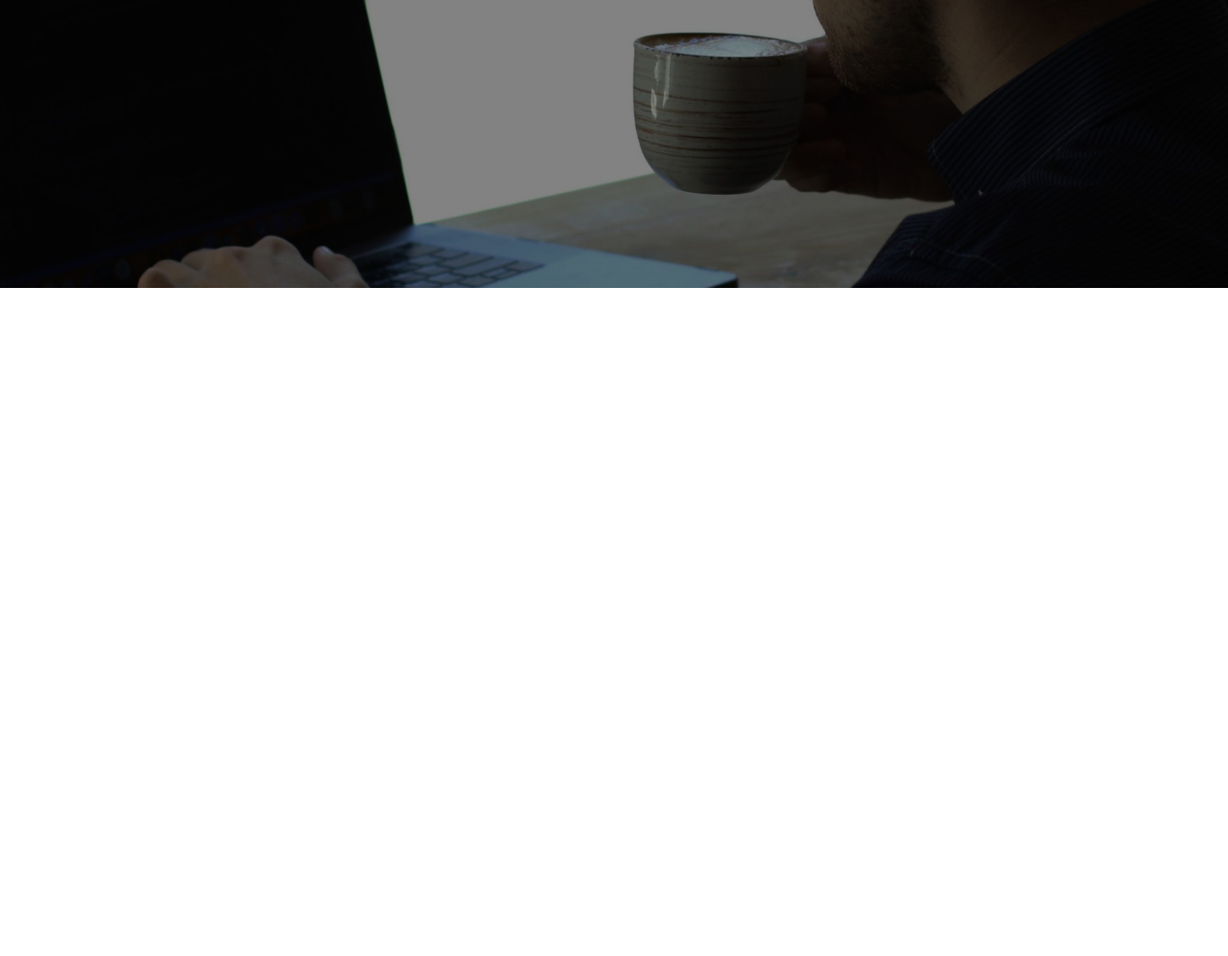
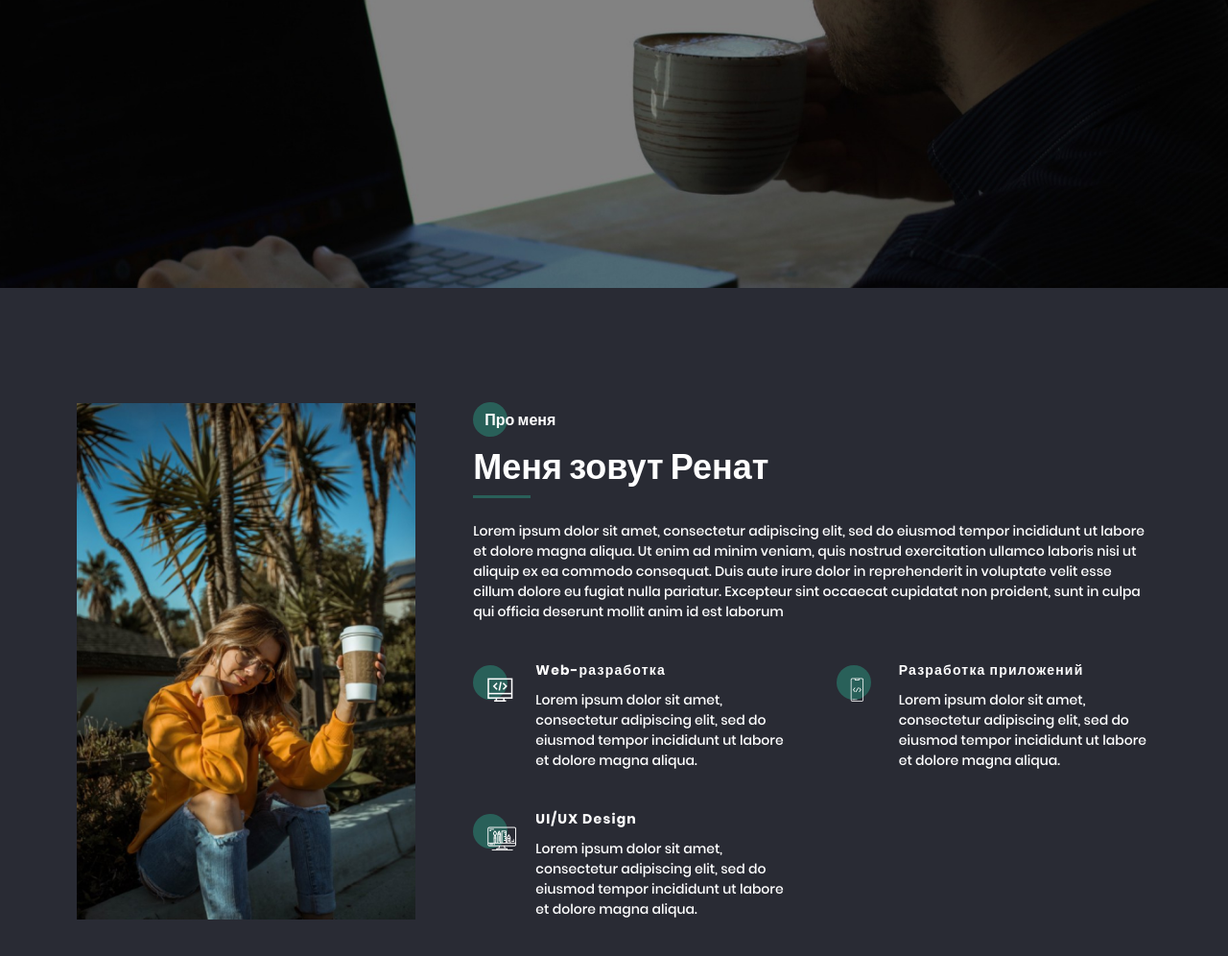
Before and after one commit to mudaston/Portfolio, a website: page src/index.html in a window 1280 px wide. Shown: the part 500-1496 px from the top of the page at 96% size. Before the commit the page ends 800 px from the top, so only its background shows below. Drawn offline with nearby package versions, Linux system fonts and the light colour scheme; files that its build step writes are made by us from their sources; files whose address does not match are found by name.

Commit message:
Completed section 'About'

```diff
--- a/src/index.html
+++ b/src/index.html
@@ -6,7 +6,6 @@
 		  content="width=device-width, user-scalable=no, initial-scale=1.0, maximum-scale=1.0, minimum-scale=1.0">
 	<meta http-equiv="X-UA-Compatible" content="ie=edge">
 	<link rel="stylesheet" href="css/style.min.css">
-	<script async src="js/app.js"></script>
 	<title>Portfolio</title>
 </head>
 <body>
@@ -68,9 +67,9 @@
 
 	<section class="promo">
 		<div class="container">
-			<div class="promo__about about">
-				<div class="about__title promo__title">Меня зовут Ренат Василенко</div>
-				<h1 class="about__subtitle promo__subtitle">Я front-end разработчик из города Кривой Рог</h1>
+			<div class="about-item promo__about">
+				<div class="about-item__title promo__title">Меня зовут Ренат Василенко</div>
+				<h1 class="about-item__subtitle promo__subtitle">Я front-end разработчик из города Кривой Рог</h1>
 			</div>
 			<div class="promo__btns">
 				<a href="#" class="promo__btn btn">Портфолио</a>
@@ -78,6 +77,69 @@
 			</div>
 		</div>
 	</section>
+
+	<section class="about">
+		<div class="container about__container">
+			<div class="about__wrapper">
+				<img class="about__img" src="img/about-photo.jpg" alt="Девушка с кофе">
+				<div class="about__descr">
+					<div class="about-item about__about">
+						<div class="about-item__title about__title">Про меня</div>
+						<h2 class="about-item__subtitle about__subtitle">Меня зовут Ренат</h2>
+						<div class="divider"></div>
+						<p class="about__about-me">
+							Lorem ipsum dolor sit amet, consectetur adipiscing elit, sed do eiusmod
+							tempor incididunt ut labore et dolore magna aliqua. Ut enim ad minim veniam, quis nostrud
+							exercitation ullamco laboris nisi ut aliquip ex ea commodo consequat. Duis aute irure dolor
+							in reprehenderit in voluptate velit esse cillum dolore eu fugiat nulla pariatur. Excepteur
+							sint occaecat cupidatat non proident, sunt in culpa qui officia deserunt mollit anim id est
+							laborum
+						</p>
+					</div>
+
+					<div class="about__skills">
+						<div class="skill-item">
+							<div class="skill-item__icon">
+								<span class="icon-web-development"></span>
+							</div>
+							<div class="skill-item__wrapper">
+								<div class="skill-item__title">Web-разработка</div>
+								<div class="skill-item__descr">
+									Lorem ipsum dolor sit amet, consectetur adipiscing elit, sed do
+									eiusmod tempor incididunt ut labore et dolore magna aliqua.
+								</div>
+							</div>
+						</div>
+						<div class="skill-item">
+							<div class="skill-item__icon">
+								<span class="icon-mobile-dev"></span>
+							</div>
+							<div class="skill-item__wrapper">
+								<div class="skill-item__title">Разработка приложений</div>
+								<div class="skill-item__descr">
+									Lorem ipsum dolor sit amet, consectetur adipiscing elit, sed do
+									eiusmod tempor incididunt ut labore et dolore magna aliqua.
+								</div>
+							</div>
+						</div>
+						<div class="skill-item">
+							<div class="skill-item__icon">
+								<span class="icon-design"></span>
+							</div>
+							<div class="skill-item__wrapper">
+								<div class="skill-item__title">UI/UX Design</div>
+								<div class="skill-item__descr">
+									Lorem ipsum dolor sit amet, consectetur adipiscing elit, sed do
+									eiusmod tempor incididunt ut labore et dolore magna aliqua.
+								</div>
+							</div>
+						</div>
+					</div>
+				</div>
+			</div>
+		</div>
+	</section>
 </div>
+<script src="js/app.js"></script>
 </body>
 </html>
--- /dev/null
+++ b/src/scss/_about.scss
@@ -0,0 +1,110 @@
+@import "base/variables";
+@import "base/mixins";
+
+.about {
+  min-height: 600px;
+
+  padding: min(120px, 15vh) 0;
+
+  // .about__wrapper
+  &__wrapper {
+    display: grid;
+    grid-template-columns: 1fr 2fr;
+    gap: 3.75rem;
+  }
+
+  // about__img
+  &__img {
+    height: 100%;
+    width: 100%;
+    object-fit: cover;
+  }
+
+  // .about__descr
+  &__descr {
+    color: $text-color-reverse;
+  }
+
+  // .about__title
+  &__title {
+    position: relative;
+    padding: 6px 0 0 12px;
+
+    @include before-circle {
+      top: 50%;
+      left: 0;
+      transform: translateY(calc(-50% + 2px));
+    }
+  }
+
+  // .about__subtitle
+  &__subtitle {
+  }
+
+  &__about-me {
+    padding-top: 24px;
+
+    font-weight: 500;
+    font-size: .875rem;
+  }
+
+  // .about__skills
+  &__skills {
+    display: grid;
+    grid-template-columns: repeat(auto-fit, minmax(250px, auto));
+    gap: 40px 50px;
+
+    margin-top: 2.5rem;
+  }
+
+  &__about {
+
+  }
+}
+
+.skill-item {
+  display: flex;
+  justify-content: space-between;
+  gap: 1.25rem;
+
+  // .skill-item__wrapper
+  &__wrapper {
+    display: flex;
+    flex-direction: column;
+    justify-content: space-between;
+    gap: 10px 0;
+  }
+
+  // .skill-item__icon
+  &__icon {
+    position: relative;
+
+    margin: 15px 0 0 15px;
+
+    width: 100%;
+    max-width: 30px;
+
+    font-size: 1.5625rem;
+    font-weight: 100;
+
+    @include before-circle {
+      top: -10px;
+      left: -15px;
+    }
+  }
+
+  // .skill-item__title
+  &__title {
+    font-size: 14px;
+    font-weight: 700;
+    letter-spacing: 1.2px;
+  }
+
+  // .skill-item__descr
+  &__descr {
+    font-weight: 500;
+    font-size: 14px;
+
+    //padding-top: .625rem;
+  }
+}
--- a/src/scss/_promo.scss
+++ b/src/scss/_promo.scss
@@ -10,7 +10,7 @@
 
   min-height: 100vh;
 
-  padding: min(25vh, 205px) min(3.5vw, 1.875rem) 0;
+  padding: min(25vh, 205px) 0 min(12vh, 100px);
 
   background: #353535 url("../img/promo-bg.jpg") 55% center / cover no-repeat;
 
@@ -24,7 +24,11 @@
     position: relative;
     padding-left: 10px;
 
-    @include before-circle;
+    @include before-circle {
+      top: 50%;
+      left: 0;
+      transform: translateY(-50%);
+    }
   }
 
   // .promo__subtitle
--- a/src/scss/base/_font.scss
+++ b/src/scss/base/_font.scss
@@ -4,7 +4,7 @@
   src: url('../fonts/Poppins-Medium.eot?#iefix') format('embedded-opentype'),
   url('../fonts/Poppins-Medium.woff') format('woff'),
   url('../fonts/Poppins-Medium.ttf') format('truetype');
-  font-weight: normal;
+  font-weight: 500;
   font-style: normal;
   font-display: swap;
 }
@@ -15,7 +15,7 @@
   src: url('../fonts/Poppins-Bold.eot?#iefix') format('embedded-opentype'),
   url('../fonts/Poppins-Bold.woff') format('woff'),
   url('../fonts/Poppins-Bold.ttf') format('truetype');
-  font-weight: normal;
+  font-weight: 700;
   font-style: normal;
   font-display: swap;
 }
--- a/src/scss/base/_media.scss
+++ b/src/scss/base/_media.scss
@@ -1,17 +1,5 @@
 @import "variables";
 @import "mixins";
-
-@media (min-width: 576.98px) {
-  .promo {
-    &__title {
-      @include before-circle {
-        top: 50%;
-        left: 0;
-        transform: translateY(-50%);
-      }
-    }
-  }
-}
 
 @media (min-width: 1400.98px) {
   .social {
@@ -25,23 +13,20 @@
   }
 }
 
-@media (max-width: 576.98px) {
-  .promo {
-    &__about {
-      text-align: center;
+@media (max-width: 992.8px) {
+  .about {
+    padding: min(120px, 5vh) 0;
+
+    &__wrapper {
+      grid-template-columns: 1fr;
     }
 
-    &__title {
-      @include before-circle {
-        top: 50%;
-        left: calc(50% - 100px);
-        transform: translateY(-50%);
-      }
-    }
+    &__img {
+      max-height: 600px;
+      max-width: 100%;
+      width: auto;
 
-    &__btns {
-      margin-left: auto;
-      margin-right: auto;
+      margin: 0 auto;
     }
   }
 }
--- a/src/scss/base/_variables.scss
+++ b/src/scss/base/_variables.scss
@@ -8,4 +8,5 @@ $background-black-mode: #292B34;
 $text-color: $text-white-mode;
 $text-color-reverse: $text-black-mode;
 $background-color: $background-white-mode;
+$background-color-page: $background-black-mode;
 $main-color: $main-color-black-mode;
--- a/src/scss/blocks/_about.scss
+++ b/src/scss/blocks/_about.scss
@@ -1,16 +1,16 @@
 @import "../base/variables";
 
-.about {
+.about-item {
   font-weight: 700;
 
-  // .about__title
+  // .about-item__title
   &__title {
     position: relative;
     font-size: 1rem;
     z-index: 2;
   }
 
-  // .about__subtitle
+  // .about-item__subtitle
   &__subtitle {
     font-weight: inherit;
     font-size: 2.25rem;
--- a/src/scss/blocks/_common.scss
+++ b/src/scss/blocks/_common.scss
@@ -1,7 +1,10 @@
+@import "../base/variables";
+
 .container {
   max-width: 1140px;
 
   margin: 0 auto;
+  padding: 0 10px;
 }
 
 .page {
@@ -12,3 +15,10 @@
 
   overflow: hidden;
 }
+
+.divider {
+  width: 60px;
+  height: 3px;
+
+  background-color: $main-color;
+}
--- a/src/scss/blocks/_menu.scss
+++ b/src/scss/blocks/_menu.scss
@@ -20,7 +20,7 @@
 
     position: absolute;
     top: 20px;
-    right: clamp(20px, 2%, 30px);
+    right: clamp(30px, 5%, 40px);
 
     width: 35px;
     height: 20px;
@@ -187,9 +187,10 @@
   }
 
   &__overlap {
+    visibility: hidden;
     position: absolute;
     top: 0;
-    left: -100%;
+    left: 0;
 
     height: 100vh;
     width: 100vw;
@@ -198,11 +199,11 @@
     opacity: 0;
     cursor: pointer;
 
-    transition: opacity .3s linear, left 0ms linear .1s;
+    transition: opacity .5s ease, visibility .5s ease;
 
     &.active {
       opacity: .5;
-      left: 0;
+      visibility: visible;
     }
   }
 }
--- a/src/scss/blocks/_social-links.scss
+++ b/src/scss/blocks/_social-links.scss
@@ -72,5 +72,9 @@
     &:hover {
       color: $main-color;
     }
+
+    span {
+      pointer-events: none;
+    }
   }
 }
--- a/src/scss/style.scss
+++ b/src/scss/style.scss
@@ -7,6 +7,16 @@
   font-family: Poppins, sans-serif;
 }
 
+body {
+  background-color: $background-color-page;
+}
+
+p {
+  margin: 0;
+  padding: 0;
+}
+
 @import "promo";
+@import "about";
 
 @import "base/media";
```
Also changed, not shown: dist/css/style.min.css, dist/img/about-photo.jpg (added), dist/index.html, src/img/about-photo.jpg (added), src/scss/blocks/_skill-item.scss (added).
